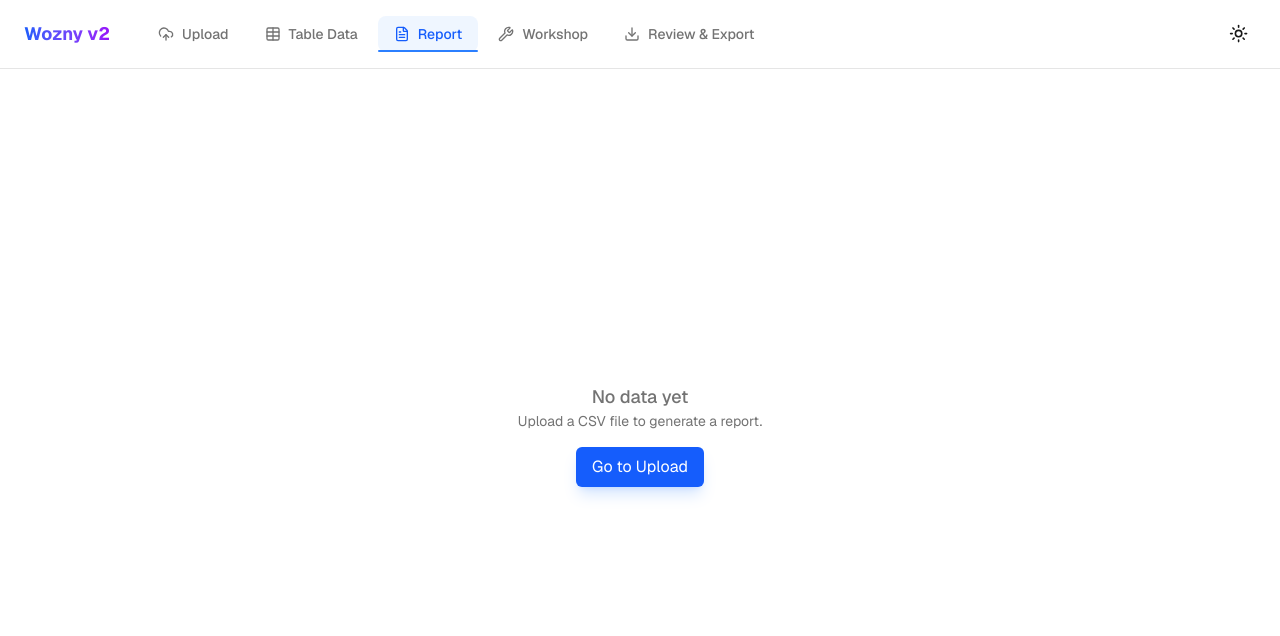
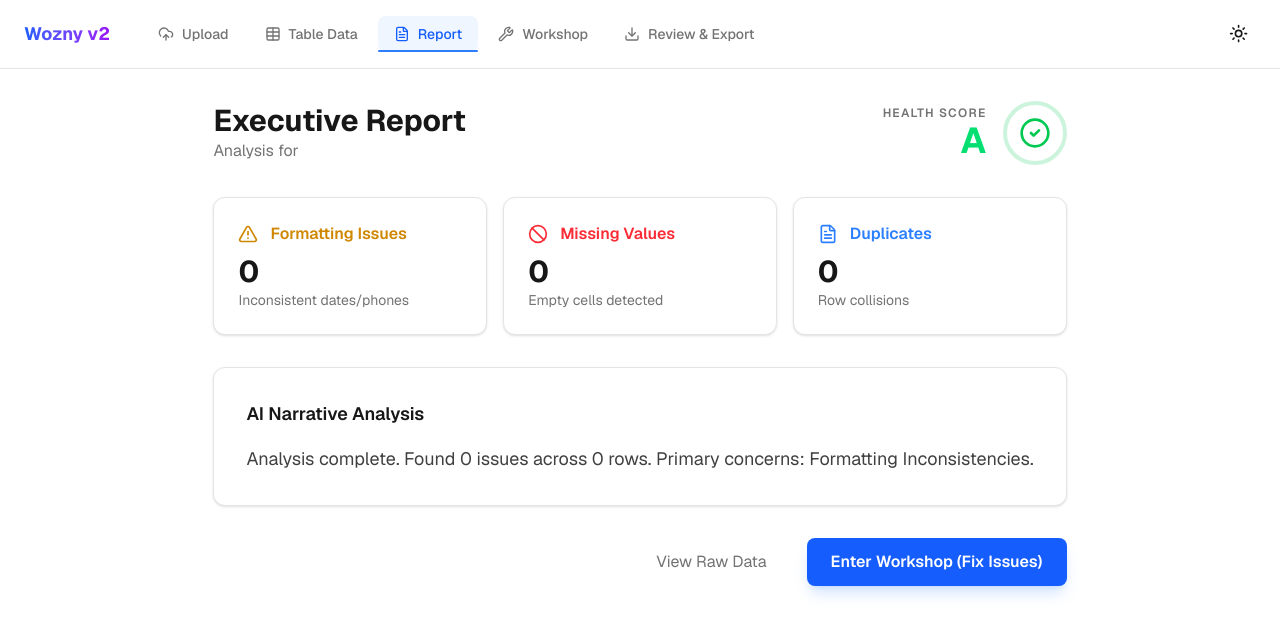
Before and after one commit to AI-Prismscope/wozny_v2, a Next.js app: page / in a window 1280 px wide. Both pictures are taken after a click on the button "Report". Shown: the top 636 px of the page. Built offline with nearby package versions, Linux system fonts and the light colour scheme.

Commit message:
feat: Connect Report Tab to Real Analysis Data

```diff
--- a/src/features/report/views/ReportView.tsx
+++ b/src/features/report/views/ReportView.tsx
@@ -9,19 +9,32 @@ export const ReportView = () => {
     const fileName = useWoznyStore((state) => state.fileName);
     const rows = useWoznyStore((state) => state.rows);
     const setActiveTab = useWoznyStore((state) => state.setActiveTab);
+    const issues = useWoznyStore((state) => state.issues);
 
-    if (rows.length === 0) {
-        return <EmptyState description="Upload a CSV file to generate a report." />;
-    }
+    // Calculate Stats
+    const stats = React.useMemo(() => {
+        const missing = issues.filter(i => i.issueType === 'MISSING').length;
+        const format = issues.filter(i => i.issueType === 'FORMAT').length;
+        const duplicate = issues.filter(i => i.issueType === 'DUPLICATE').length;
+        const total = missing + format + duplicate;
 
-    // MOCK STATS (To be replaced by real analysis data in Store)
-    const stats = {
-        healthScore: 'B+',
-        missingCount: 15,
-        formattingCount: 23,
-        duplicateCount: 30,
-        summary: "This dataset appears to be a **Sales Ledger** from Q3 2023. It contains customer contact details and transaction amounts. Primary issues involve inconsistent Date formats and missing email addresses."
-    };
+        // Simple Health Score
+        const cellCount = Math.max(rows.length * Object.keys(rows[0] || {}).length, 1);
+        const ratio = 1 - (total / cellCount);
+        let grad = 'F';
+        if (ratio > 0.9) grad = 'A';
+        else if (ratio > 0.8) grad = 'B';
+        else if (ratio > 0.7) grad = 'C';
+        else if (ratio > 0.6) grad = 'D';
+
+        return {
+            healthScore: grad,
+            missingCount: missing,
+            formattingCount: format,
+            duplicateCount: duplicate,
+            summary: `Analysis complete. Found ${total} issues across ${rows.length} rows. Primary concerns: ${missing > format ? "Missing Data" : "Formatting Inconsistencies"}.`
+        };
+    }, [issues, rows]);
 
     return (
         <div className="p-8 max-w-5xl mx-auto h-full overflow-auto animate-in fade-in slide-in-from-bottom-4">
```
Also changed, not shown: src/features/analysis/views/AnalysisView.tsx (+22 -1 lines).
